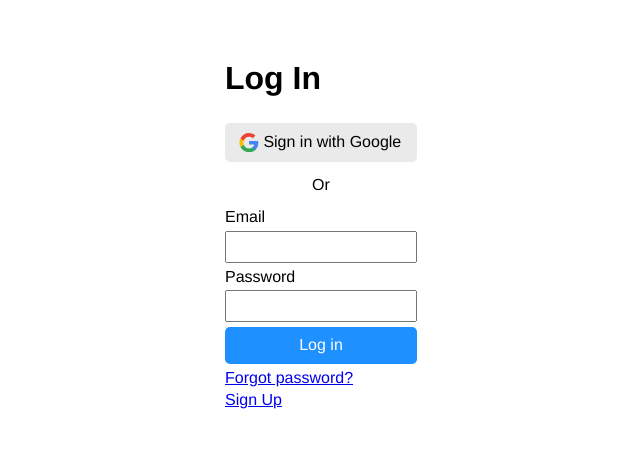
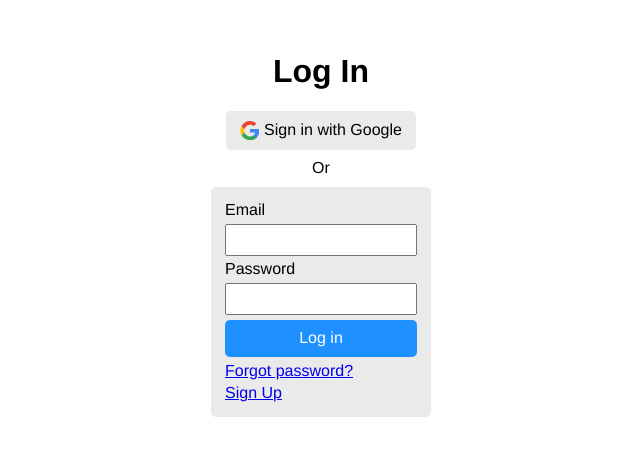
Before and after one commit to DmtrBrsn/fff-finance, a React (Vite) app: page / in a window 1280 px wide. Shown: the part 176-632 px from the top of the page, without its empty margins (319-959 px from the left). Built offline with nearby package versions, Linux system fonts and the light colour scheme; no server answers.

Commit message:
forms style

```diff
--- a/src/components/auth/login-email-and-password.tsx
+++ b/src/components/auth/login-email-and-password.tsx
@@ -36,7 +36,7 @@ export const LoginWithEmailAndPassword = () => {
   }
 
   return (
-    <>
+    <div className="auth-container">
       <form className="auth-form" onSubmit={handleEmailAndPasswordSingInSubmit}>
         {error && <span className='auth-error-text'>{ error }</span>}
         <label htmlFor='email'>Email</label>
@@ -68,6 +68,6 @@ export const LoginWithEmailAndPassword = () => {
       </form>
       <NavLink to="/password-reset">Forgot password?</NavLink>
       <NavLink to="/signup">Sign Up</NavLink>
-    </>
+    </div>
   )
 }
--- a/src/components/auth/logout.tsx
+++ b/src/components/auth/logout.tsx
@@ -22,7 +22,7 @@ export const Logout = () => {
   }
 
   return (
-    <div className="auth-container">
+    <div>
       {error && <><span className='auth-error-text'>{ error }</span><br/></>}
       <input
         className="btn-std"
--- a/src/components/auth/password-reset.tsx
+++ b/src/components/auth/password-reset.tsx
@@ -36,7 +36,6 @@ export const PasswordReset = () => {
 
   return (
     <div className="auth-container">
-      <h1>Password Reset</h1>
       {error && <span className='auth-error-text'>{ error }</span>}
       {message && <span className='auth-message-text'>{ message }</span>}
       {!message &&
--- a/src/components/auth/signup.tsx
+++ b/src/components/auth/signup.tsx
@@ -34,7 +34,7 @@ export const Signup = () => {
   }
 
   return (
-    <>
+    <div className='auth-container'>
       <form className="auth-form" onSubmit={handleSubmit}>
         {error && <span className='auth-error-text'>{ error }</span>}
         <label htmlFor='email'>Email</label>
@@ -66,6 +66,6 @@ export const Signup = () => {
         />
       </form>
       <NavLink to="/login">Log in</NavLink>
-    </>
+    </div>
   )
 }
--- a/src/components/auth/unlink-google.tsx
+++ b/src/components/auth/unlink-google.tsx
@@ -22,7 +22,7 @@ export const UnlinkGoogle = () => {
   }
 
   return (
-    <div className="auth-container">
+    <div>
       {error && <><span className='auth-error-text'>{error}</span><br /></>}
       <button
         disabled={loading}
--- a/src/components/pages/login-page.tsx
+++ b/src/components/pages/login-page.tsx
@@ -4,12 +4,10 @@ import { SignInWithGoogle } from "../auth/sign-in-with-google"
 export const LoginPage = () => {
   return (
     <main className="auth-page">
-      <div className="auth-container">
-        <h1>Log In</h1>
-        <SignInWithGoogle/>
-        <span className='auth-or'>Or</span>
-        <LoginWithEmailAndPassword />
-      </div>
+      <h1>Log In</h1>
+      <SignInWithGoogle/>
+      <span className='auth-or'>Or</span>
+      <LoginWithEmailAndPassword />
     </main>
   )
 }
--- a/src/components/pages/password-reset-page.tsx
+++ b/src/components/pages/password-reset-page.tsx
@@ -3,6 +3,7 @@ import { PasswordReset } from "../auth/password-reset";
 export const PasswordResetPage = () => {
   return (
     <main className="auth-page">
+      <h1>Password Reset</h1>
       <PasswordReset/>
     </main>
   )
--- a/src/components/pages/signup-page.tsx
+++ b/src/components/pages/signup-page.tsx
@@ -4,12 +4,10 @@ import { SignInWithGoogle } from "../auth/sign-in-with-google"
 export const SignupPage = () => {
   return (
     <main className="auth-page">
-      <div className="auth-container">
-        <h1>Sign Up</h1>
-        <SignInWithGoogle/>
-        <span className='auth-or'>Or</span>
-        <Signup/>
-      </div>
+      <h1>Sign Up</h1>
+      <SignInWithGoogle/>
+      <span className='auth-or'>Or</span>
+      <Signup/>
     </main>
   )
 }
--- a/src/styles/index.css
+++ b/src/styles/index.css
@@ -91,6 +91,7 @@ header {
 
 .auth-page  {
   display: flex;
+  flex-direction: column;
   justify-content: center;
   align-items: center;
   height: 100vh;
@@ -101,6 +102,9 @@ header {
   display: flex;
   flex-direction: column;
   justify-content: center;
+  background-color: rgb(234, 234, 234);
+  border-radius: var(--app-border-radius);
+  padding: calc(var(--gap-step) * 3);
 }
 
 .auth-form {
```
